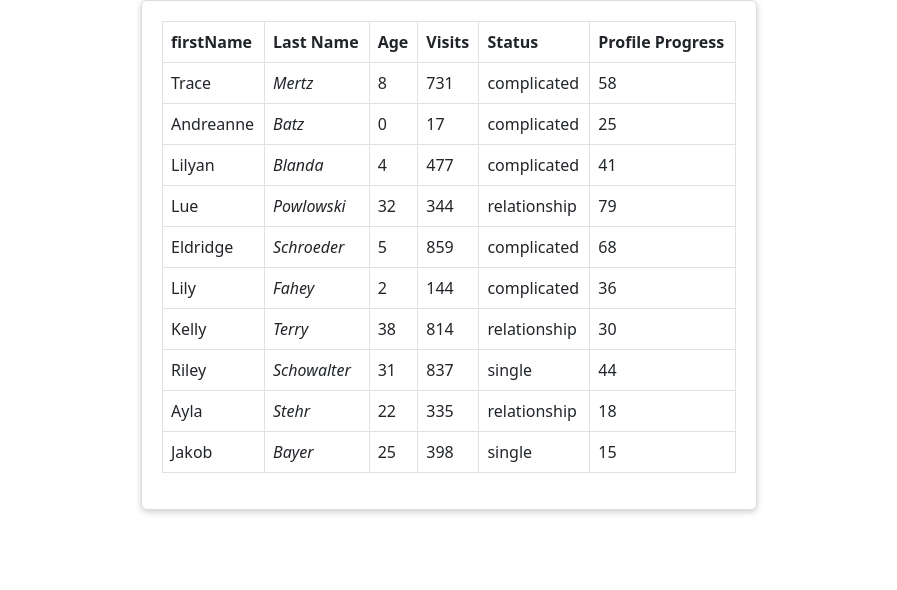
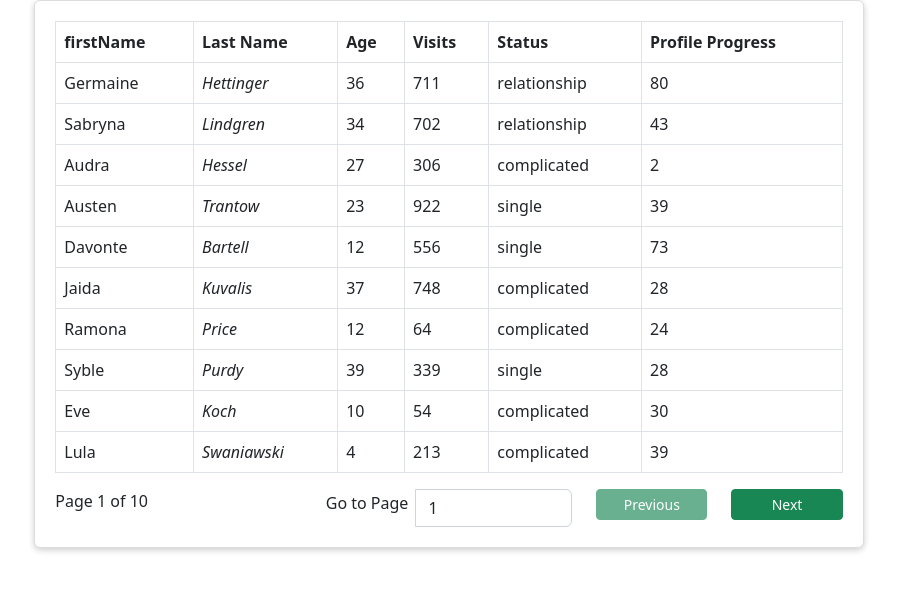
Before and after one commit to bungdanar/custom-table, a React (Vite) app: page / in a window 1280 px wide. Shown: the top 590 px of the page, without its empty margins (191-1088 px from the left). Built offline with nearby package versions, Linux system fonts and the light colour scheme.

Commit message:
chore: Add table pagination component

```diff
--- a/src/App.tsx
+++ b/src/App.tsx
@@ -5,7 +5,7 @@ function App() {
   return (
     <div className='container-fluid'>
       <div className='row justify-content-center'>
-        <div className='col-sm-6'>
+        <div className='col-sm-8'>
           <CustomCard>
             <ClientSideTable />
           </CustomCard>
--- a/src/components/custom-table/ClientSideTable.tsx
+++ b/src/components/custom-table/ClientSideTable.tsx
@@ -2,6 +2,7 @@ import {
   createColumnHelper,
   flexRender,
   getCoreRowModel,
+  getPaginationRowModel,
   useReactTable,
 } from '@tanstack/react-table'
 import { useState } from 'react'
@@ -9,9 +10,10 @@ import { makeData, Person } from '../../utils/makeData'
 import TableBody from './table-body/TableBody'
 import TableContainer from './table-container/TableContainer'
 import TableHead from './table-head/TableHead'
+import TablePagination from './table-pagination/TablePagination'
 
 export default function ClientSideTable() {
-  const [data, setData] = useState<Person[]>(() => makeData(10))
+  const [data, setData] = useState<Person[]>(() => makeData(100))
 
   const columnHelper = createColumnHelper<Person>()
 
@@ -43,6 +45,7 @@ export default function ClientSideTable() {
     data,
     columns,
     getCoreRowModel: getCoreRowModel(),
+    getPaginationRowModel: getPaginationRowModel(),
   })
 
   return (
@@ -51,6 +54,15 @@ export default function ClientSideTable() {
         <TableHead headerGroups={table.getHeaderGroups()} />
         <TableBody rowModel={table.getRowModel()} />
       </TableContainer>
+      <TablePagination
+        pageIndex={table.getState().pagination.pageIndex}
+        pageCount={table.getPageCount()}
+        setPageIndex={table.setPageIndex}
+        handlePrevPage={table.previousPage}
+        handleNextPage={table.nextPage}
+        canPrevPage={table.getCanPreviousPage()}
+        canNextPage={table.getCanNextPage()}
+      />
     </div>
   )
 }
--- /dev/null
+++ b/src/components/custom-table/table-pagination/TablePagination.tsx
@@ -0,0 +1,69 @@
+import { Updater } from '@tanstack/react-table'
+
+interface TablePaginationProps {
+  pageIndex: number
+  pageCount: number
+  setPageIndex: (updater: Updater<number>) => void
+  handlePrevPage: () => void
+  handleNextPage: () => void
+  canPrevPage: boolean
+  canNextPage: boolean
+}
+
+export default function TablePagination({
+  pageIndex,
+  pageCount,
+  setPageIndex,
+  handlePrevPage,
+  handleNextPage,
+  canPrevPage,
+  canNextPage,
+}: TablePaginationProps) {
+  return (
+    <div className='row'>
+      <div className='col'>
+        <span className='align-midle'>
+          Page {pageIndex + 1} of {pageCount}
+        </span>
+      </div>
+      <div className='col'>
+        <div className='input-group'>
+          <div>
+            <span className='align-middle me-2'>Go to Page</span>
+          </div>
+          <input
+            type='number'
+            defaultValue={pageIndex + 1}
+            onChange={(e) => {
+              const page = e.target.value ? Number(e.target.value) - 1 : 0
+              setPageIndex(page)
+            }}
+            className='form-control'
+          />
+        </div>
+      </div>
+      <div className='col'>
+        <div className='row'>
+          <div className='col d-grid'>
+            <button
+              className='btn btn-success btn-sm'
+              onClick={handlePrevPage}
+              disabled={!canPrevPage}
+            >
+              Previous
+            </button>
+          </div>
+          <div className='col d-grid'>
+            <button
+              className='btn btn-success btn-sm'
+              onClick={handleNextPage}
+              disabled={!canNextPage}
+            >
+              Next
+            </button>
+          </div>
+        </div>
+      </div>
+    </div>
+  )
+}
```
